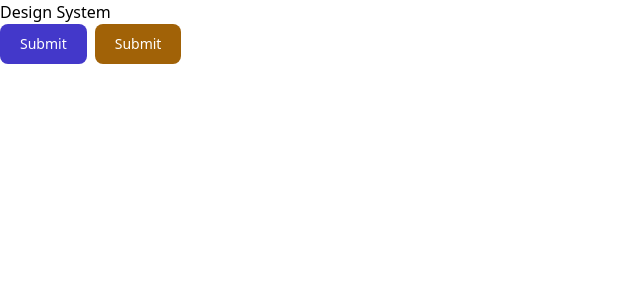
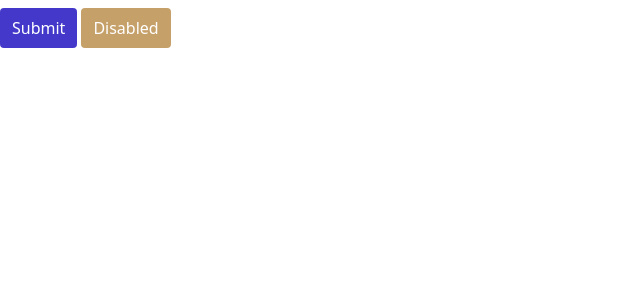
Before and after one commit to mohsin-shaikh/design-system, a Next.js app: page / in a window 1280 px wide. Shown: the top 300 px of the page, without its empty margins (0-640 px from the left). Built offline with nearby package versions, Linux system fonts and the light colour scheme.

Commit message:
Implemented ClassNames in button component

```diff
--- a/src/components/button.tsx
+++ b/src/components/button.tsx
@@ -1,13 +1,14 @@
-import React from "react";
-import classNames from "classnames";
+import React, { ReactNode } from 'react';
+import classNames from 'classnames';
 
-type Props = {
-    label: string;
+type ButtonProps = {
+    children: ReactNode;
     onClick: () => void;
-    type?: "button" | "submit" | "reset";
+    type?: 'button' | 'submit' | 'reset';
     value?: string | number;
-    variant?: "primary" | "secondary";
+    variant?: 'primary' | 'secondary';
     disabled?: boolean;
+    size?: 'xs' | 'sm' | 'md' | 'lg' | 'xl'
 };
 
 /**
@@ -15,35 +16,35 @@ type Props = {
  * TODO: 2. Handle Button Type
  * TODO: 3.
  */
-
-const Button1 = ({
-    label,
+const Button = ({
+    children,
     onClick,
-    type = "button",
+    type = 'button',
     value,
-    variant = "primary",
-    disabled = false
-}: Props) => {
-    const className = classNames(
-        `text-white`,
-        variant == 'primary' ? 'bg-primary-700' : 'bg-secondary-700',
-        variant == 'primary' ? 'hover:bg-primary-800' : 'hover:bg-secondary-800',
-        variant == 'primary' ? 'dark:bg-primary-600' : 'dark:bg-secondary-600',
-        variant == 'primary' ? 'dark:hover:bg-primary-700' : 'dark:hover:bg-secondary-700',
-        variant == 'primary' ? 'dark:focus:ring-primary-800' : 'dark:focus:ring-secondary-800',
-        variant == 'primary' ? 'focus:ring-primary-300' : 'focus:ring-secondary-300',
-        `focus:ring-4`,
-        `font-medium`,
-        `rounded-lg`,
-        `text-sm`,
-        `px-5`,
-        `py-2.5`,
-        `mr-2`,
-        `mb-2`,
-        `focus:outline-none`
-    )
-    return (
-        <>
+    variant = 'primary',
+    disabled = false,
+    size = 'md'
+}: ButtonProps) => {
+    const className = classNames({
+        // Base
+        'font-medium rounded px-3 py-2': true,
+        // Color
+        'text-white dark:text-black': true,
+        // Background
+        'bg-primary-700 dark:bg-primary-600': variant === 'primary',
+        'bg-secondary-700 dark:bg-secondary-600': variant === 'secondary',
+        // Hover
+        'hover:bg-primary-800 dark:hover:bg-primary-700': variant === 'primary' && !disabled,
+        'hover:bg-secondary-800 dark:hover:bg-secondary-700': variant === 'secondary' && !disabled,
+        // Size
+        'text-sm': size === 'sm',
+        'text-md': size === 'md',
+        'text-lg': size === 'lg',
+        'text-xl': size === 'xl',
+        // Disabled
+        'cursor-not-allowed opacity-60': disabled,
+    })
+    return (<>
         <button
             type={type}
             className={className}
@@ -51,10 +52,9 @@ const Button1 = ({
             value={value}
             disabled={disabled}
         >
-                {label}
+            {children}
         </button>
-        </>
-    );
+    </>);
 };
 
-export default Button1;
+export default Button;
--- a/src/pages/index.tsx
+++ b/src/pages/index.tsx
@@ -2,17 +2,21 @@ import Button from '@/components/button'
 
 
 export default function Home() {
-    return (<div className='container mx-auto'>
-        <h1>Design System</h1>
+    return (<div className='container mx-auto my-2'>
+        <div className='flex space-x-1'>
             <Button
-            label='Submit'
                 onClick={() => alert()}
                 variant={'primary'}
-        />
+            >
+                Submit
+            </Button>
             <Button
-            label='Submit'
                 onClick={() => alert()}
                 variant={'secondary'}
-        />
+                disabled={true}
+            >
+                Disabled
+            </Button>
+        </div>
     </div>)
 }
```
Lines whose indentation alone changed are shown as unchanged.
